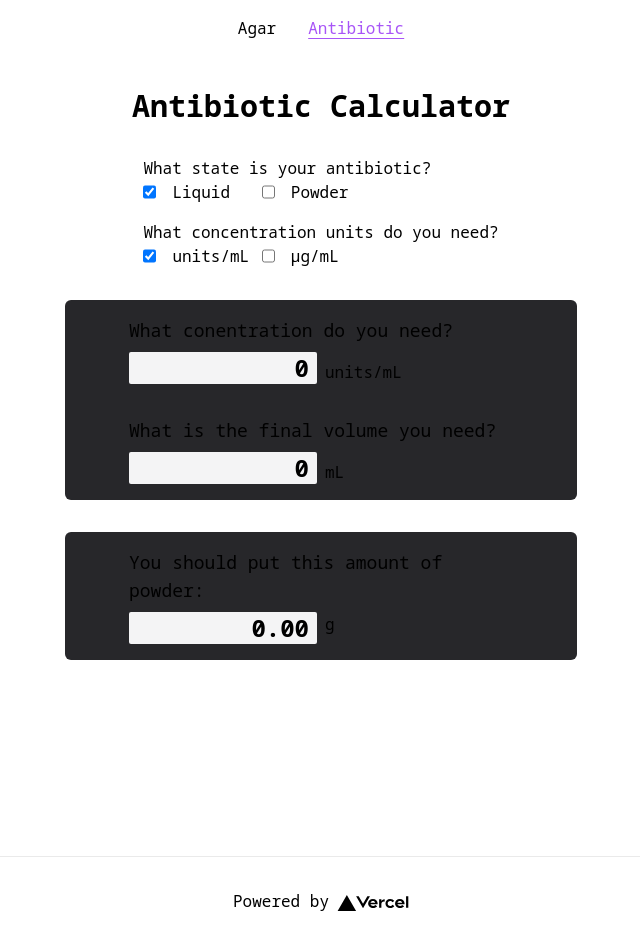
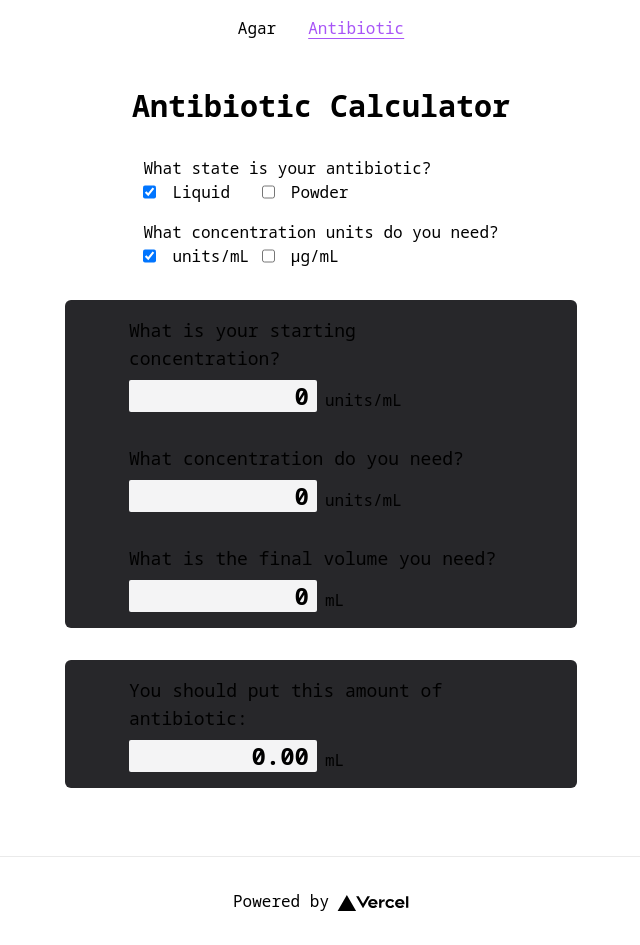
Before and after one commit to JNer1/lab-calculator, a Next.js app: page /antibiotic in a window 1280 px wide. Shown: the whole page, without its empty margins (319-959 px from the left). Built offline with nearby package versions, Linux system fonts and the light colour scheme.

Commit message:
feat: calculate final answer if isLiquid
Add additional field if isLiquid asking for initial concentration.

Create useEffect to get answer.

```diff
--- a/components/AntibioticCalculator.tsx
+++ b/components/AntibioticCalculator.tsx
@@ -2,9 +2,10 @@ import { ChangeEvent, useEffect, useState } from "react";
 import UserInput from "./UserInput";
 
 const AntibioticCalculator = () => {
-  const [recipeValue, setRecipeValue] = useState("0");
-  const [volumeValue, setVolumeValue] = useState("0");
-  const [massValue, setMassValue] = useState("0");
+  const [initialConcentration, setInitialConcentration] = useState("0");
+  const [finalConcentration, setFinalConcentration] = useState("0");
+  const [volume, setVolume] = useState("0");
+  const [answer, setAnswer] = useState("0");
 
   const [isLiquid, setIsLiquid] = useState(true);
   const [isPowder, setIsPowder] = useState(false);
@@ -35,18 +36,25 @@ const AntibioticCalculator = () => {
     setIsMicro(e.target.checked);
   };
 
+  const liquidFormula = (ci: number, cf: number, v: number) => {
+    const answer = (cf * v) / ci;
+
+    if (!answer) {
+      return 0;
+    }
+
+    return answer;
+  };
+
   useEffect(() => {
-    const concentration = parseFloat(recipeValue) || 0;
-    const finalvol = parseFloat(volumeValue) || 0;
+    const ci = parseFloat(initialConcentration);
+    const cf = parseFloat(finalConcentration) || 0;
+    const v = parseFloat(volume) || 0;
 
-    const getMassFormula = (concentration * finalvol) / 1000;
-
-    const getMassValue = () => {
-      setMassValue(getMassFormula.toFixed(2).toString());
-    };
-
-    getMassValue();
-  }, [recipeValue, volumeValue]);
+    if (isLiquid) {
+      setAnswer(liquidFormula(ci, cf, v).toFixed(2).toString());
+    }
+  }, [initialConcentration, finalConcentration, volume, isLiquid]);
 
   return (
     <div className="flex flex-col items-center gap-8">
@@ -105,28 +113,39 @@ const AntibioticCalculator = () => {
       </div>
 
       <div className="flex max-w-lg flex-col items-start gap-8 rounded-md bg-zinc-800 p-4 lg:px-16">
+        {isLiquid && (
+          <div className="flex flex-col gap-2">
+            <p className="text-lg">What is your starting concentration?</p>
+            <div className="grid w-full grid-cols-4 place-content-end gap-x-2">
+              <UserInput
+                width="col-span-2"
+                value={initialConcentration}
+                setValue={setInitialConcentration}
+              />
+              <span className="col-span-1 self-end">
+                {isUnits ? "units/mL" : "μg/mL"}
+              </span>
+            </div>
+          </div>
+        )}
+
         <div className="flex flex-col gap-2">
-          <p className="text-lg">What conentration do you need?</p>
+          <p className="text-lg">What concentration do you need?</p>
           <div className="grid w-full grid-cols-4 place-content-end gap-x-2">
             <UserInput
               width="col-span-2"
-              value={recipeValue}
-              setValue={setRecipeValue}
+              value={finalConcentration}
+              setValue={setFinalConcentration}
             />
             <span className="col-span-1 self-end">
               {isUnits ? "units/mL" : "μg/mL"}
             </span>
           </div>
         </div>
-
         <div className="flex flex-col gap-2">
           <p className="text-lg">What is the final volume you need?</p>
           <div className="grid w-full grid-cols-4 place-content-end gap-x-2">
-            <UserInput
-              width="col-span-2"
-              value={volumeValue}
-              setValue={setVolumeValue}
-            />
+            <UserInput width="col-span-2" value={volume} setValue={setVolume} />
             <span className="col-span-1 self-end">mL</span>
           </div>
         </div>
@@ -134,18 +153,20 @@ const AntibioticCalculator = () => {
 
       <div className="flex w-full max-w-lg flex-col items-start gap-8 rounded-md bg-zinc-800 p-4 lg:px-16">
         <div className="flex flex-col gap-2">
-          <p className="text-lg">You should put this amount of powder:</p>
+          <p className="text-lg">You should put this amount of antibiotic:</p>
           <div className="grid grid-cols-4 gap-x-2">
             <div className="col-span-2">
               <input
                 readOnly
                 disabled
                 type="number"
-                value={massValue}
+                value={answer}
                 className="w-full rounded-sm bg-zinc-100 px-2 text-right text-2xl font-semibold text-black"
               />
             </div>
-            <span className="col-span-1">g</span>
+            <span className="col-span-1 self-end">
+              {isLiquid ? "mL" : "mg"}
+            </span>
           </div>
         </div>
       </div>
```
